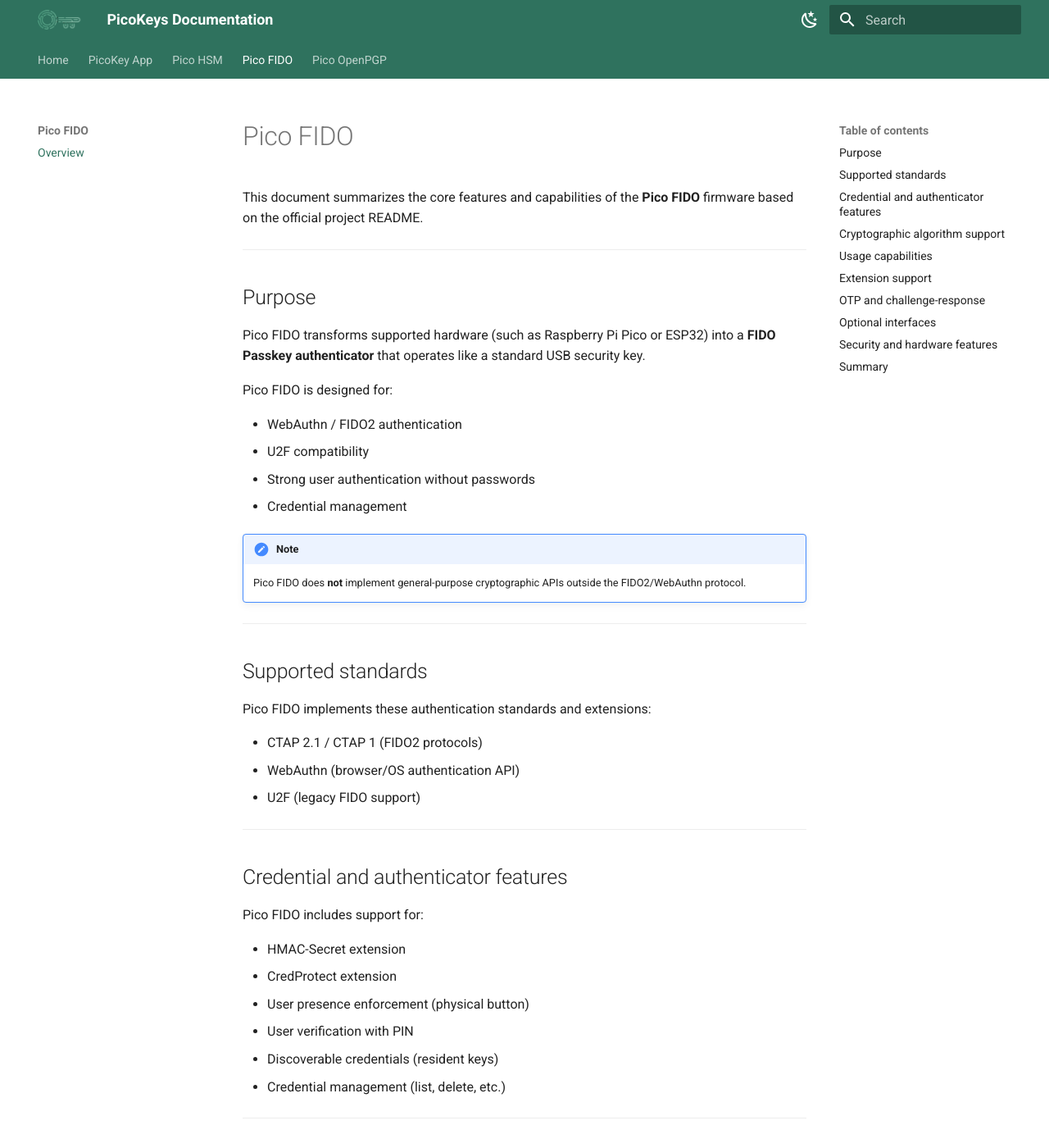
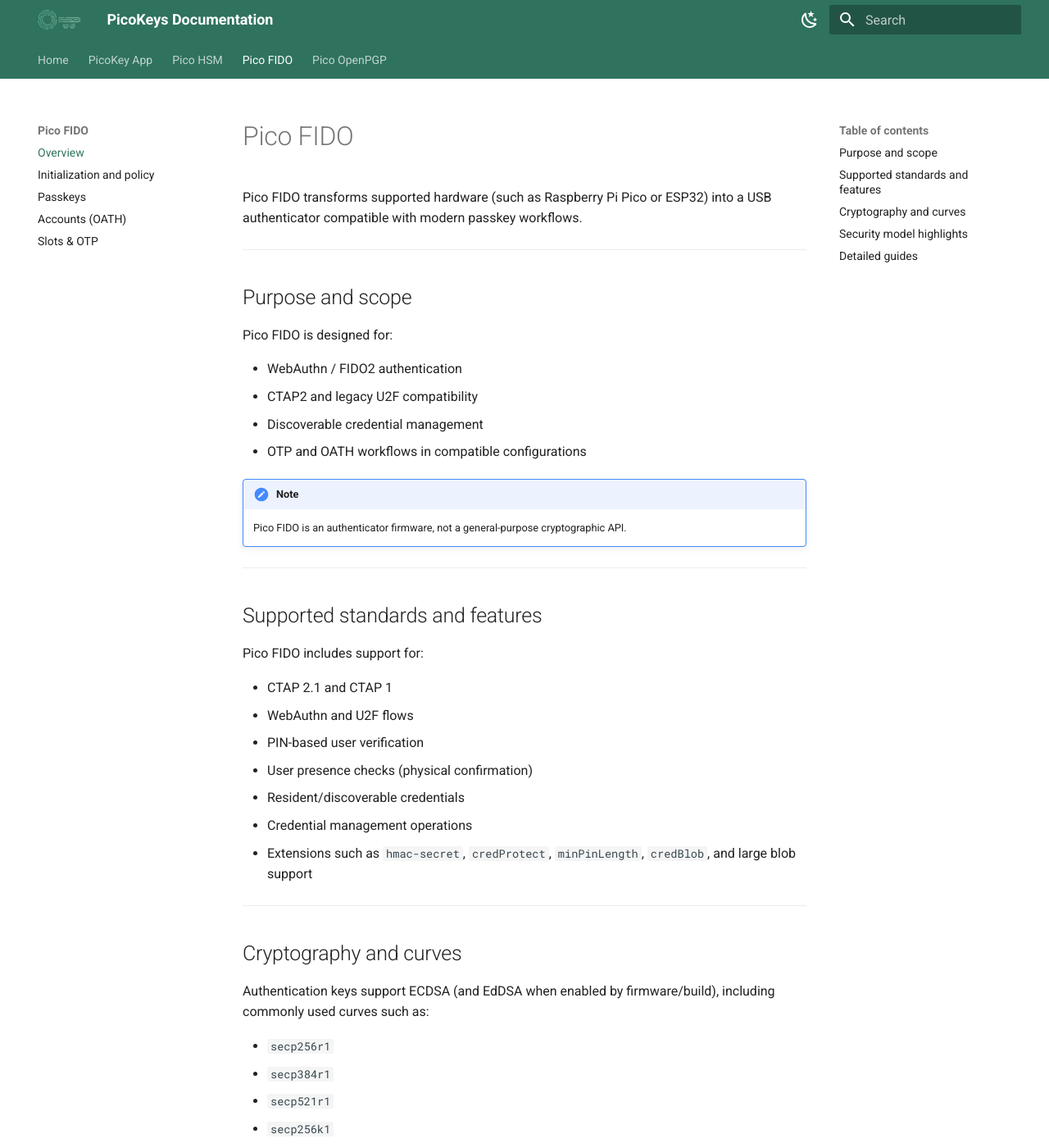
Before and after one commit to polhenarejos/picokeys-docs, an MkDocs documentation site: the page built from docs/picofido/index.md, in a window 1280 px wide and 1400 px high. Shown: the whole window at 82% size. Built offline with MkDocs 1.6.1 and Material for MkDocs 9.7.7, drawn with Linux system fonts in a browser that asks for light colours; some of the changed text lies outside the part shown.

Commit message:
Improved Pico Fido documentation.
Signed-off-by: Pol Henarejos <pol.henarejos@cttc.es>

```diff
--- a/docs/picofido/index.md
+++ b/docs/picofido/index.md
@@ -1,123 +1,65 @@
 # Pico FIDO
 
-This document summarizes the core features and capabilities of the **Pico FIDO** firmware based on the official project README.
+Pico FIDO transforms supported hardware (such as Raspberry Pi Pico or ESP32) into a USB authenticator compatible with modern passkey workflows.
 
 ---
 
-## Purpose
-
-Pico FIDO transforms supported hardware (such as Raspberry Pi Pico or ESP32) into a **FIDO Passkey authenticator** that operates like a standard USB security key.
+## Purpose and scope
 
 Pico FIDO is designed for:
 
 - WebAuthn / FIDO2 authentication
-- U2F compatibility
-- Strong user authentication without passwords
-- Credential management
+- CTAP2 and legacy U2F compatibility
+- Discoverable credential management
+- OTP and OATH workflows in compatible configurations
 
 !!! note
-    Pico FIDO does **not** implement general-purpose cryptographic APIs outside the FIDO2/WebAuthn protocol.
+    Pico FIDO is an authenticator firmware, not a general-purpose cryptographic API.
 
 ---
 
-## Supported standards
+## Supported standards and features
 
-Pico FIDO implements these authentication standards and extensions:
+Pico FIDO includes support for:
 
-- CTAP 2.1 / CTAP 1 (FIDO2 protocols)
-- WebAuthn (browser/OS authentication API)
-- U2F (legacy FIDO support)
+- CTAP 2.1 and CTAP 1
+- WebAuthn and U2F flows
+- PIN-based user verification
+- User presence checks (physical confirmation)
+- Resident/discoverable credentials
+- Credential management operations
+- Extensions such as `hmac-secret`, `credProtect`, `minPinLength`, `credBlob`, and large blob support
 
 ---
 
-## Credential and authenticator features
+## Cryptography and curves
 
-Pico FIDO includes support for:
+Authentication keys support ECDSA (and EdDSA when enabled by firmware/build), including commonly used curves such as:
 
-- HMAC-Secret extension
-- CredProtect extension
-- User presence enforcement (physical button)
-- User verification with PIN
-- Discoverable credentials (resident keys)
-- Credential management (list, delete, etc.)
+- `secp256r1`
+- `secp384r1`
+- `secp521r1`
+- `secp256k1`
+- `Ed25519`
 
 ---
 
-## Cryptographic algorithm support
+## Security model highlights
 
-Pico FIDO supports the following authentication key types and curves:
+- Private keys stay on-device
+- PIN policy and retries are enforced by the authenticator
+- Optional secure lock / configuration controls are available depending on firmware
 
-- ECDSA (various curves)
-- EDDSA (when enabled)
-
-Supported curves include:
-
-- secp256r1
-- secp384r1
-- secp521r1
-- secp256k1
-- Ed25519
+!!! warning
+    Some security options can be difficult or impossible to undo without reset and full reprovisioning.
 
 ---
 
-## Usage capabilities
+## Detailed guides
 
-Beyond basic FIDO2/WebAuthn flows, Pico FIDO adds:
+For practical usage, see:
 
-- App registration and login support
-- Device selection for multiple authenticators
-- Support for vendor configuration parameters
-- Backup with 24-word mnemonic phrase
-- Secure Lock to protect against flash dumps
-
----
-
-## Extension support
-
-Pico FIDO implements various FIDO extensions:
-
-- minPinLength extension
-- Self-attestation
-- Enterprise attestation
-- credBlobs extension
-- largeBlobKey and large blob support (up to 2048 bytes)
-
----
-
-## OTP and challenge-response
-
-Pico FIDO also provides:
-
-- OATH support (based on YKOATH)
-- TOTP / HOTP generation
-- Yubikey-style One Time Password (OTP)
-- Challenge-response generation
-
----
-
-## Optional interfaces
-
-Pico FIDO supports additional interfaces:
-
-- Emulated keyboard interface for OTP entry
-
----
-
-## Security and hardware features
-
-Pico FIDO includes:
-
-- Permissions system (MC, GA, CM, ACFG, LBW)
-- Authenticator configuration UI support
-- Backup mnemonic support
-
-!!! warning
-    Secure lock and certain configuration options may make the device permanently configured unless reset.
-
----
-
-## Summary
-
-Pico FIDO is a **full-featured FIDO2/WebAuthn authenticator** firmware for Raspberry Pico and ESP32 devices.
-
-It supports modern extensions, credential management, backup/rescue flows, and a variety of cryptographic curves, making it compatible with most WebAuthn and CTAP2 ecosystems.
+- [Initialization and policy](initialization.md)
+- [Passkeys](passkeys.md)
+- [Accounts (OATH)](accounts-oath.md)
+- [Slots & OTP](slots-otp.md)
--- a/mkdocs.yml
+++ b/mkdocs.yml
@@ -83,6 +83,10 @@ nav:
 
   - Pico FIDO:
       - Overview: picofido/index.md
+      - Initialization and policy: picofido/initialization.md
+      - Passkeys: picofido/passkeys.md
+      - Accounts (OATH): picofido/accounts-oath.md
+      - Slots & OTP: picofido/slots-otp.md
 
   - Pico OpenPGP:
       - Overview: pico-openpgp/index.md
```
Also changed, not shown: docs/picofido/accounts-oath.md (added, +62 -0 lines), docs/picofido/initialization.md (added, +35 -0 lines), docs/picofido/passkeys.md (added, +119 -0 lines), docs/picofido/slots-otp.md (added, +68 -0 lines).
